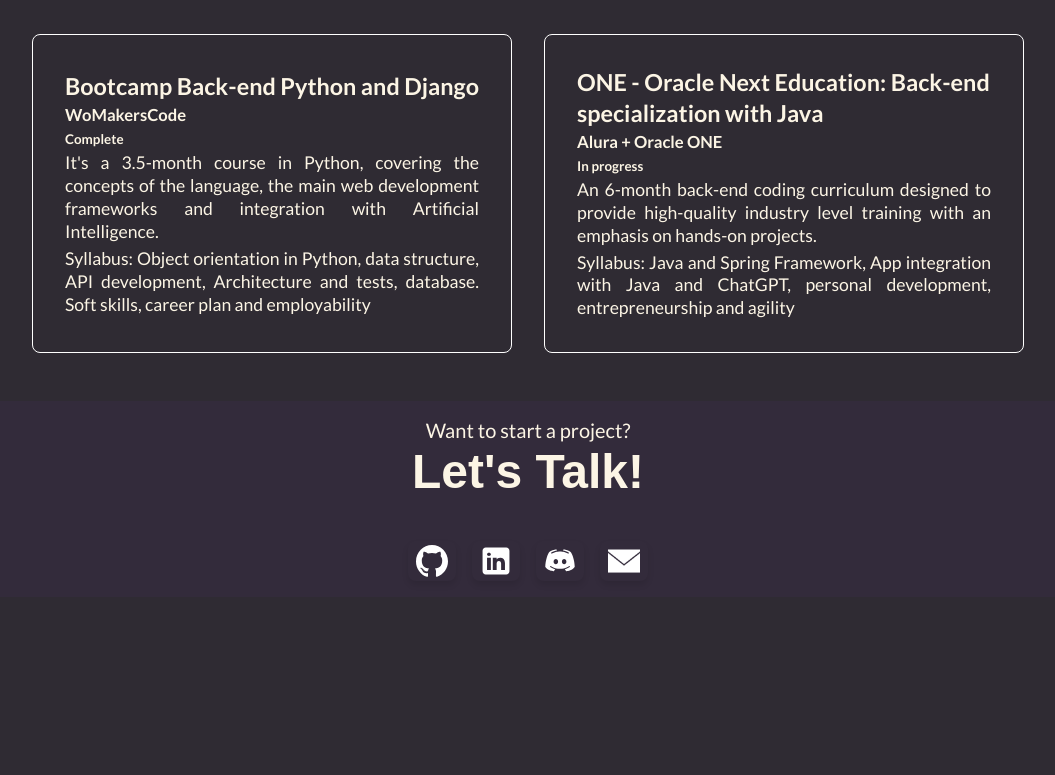
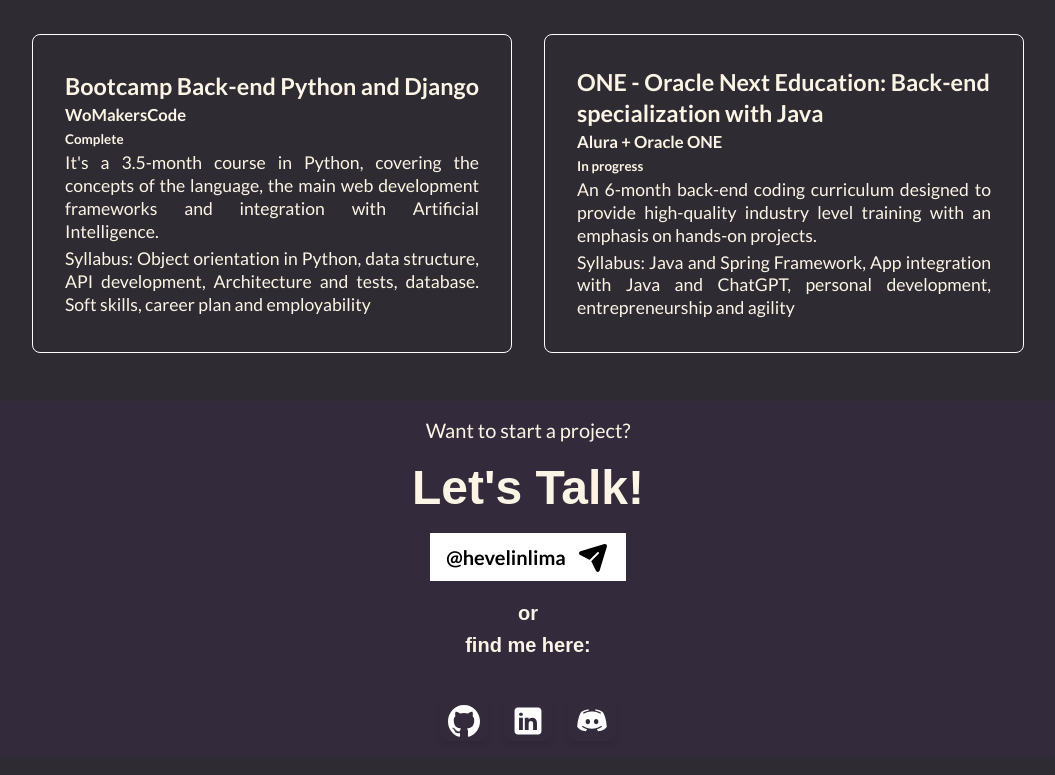
Before and after one commit to hevelinlima/portfolio, a React (Vite) app: page / in a window 1280 px wide. Shown: the part 1638-2413 px from the top of the page, without its empty margins (112-1167 px from the left). Before the commit the page ends 2259 px from the top, so only its background shows below. Built offline with nearby package versions, Linux system fonts and the light colour scheme; a web font is replaced by a local one.

Commit message:
add contacts

```diff
--- a/src/App.ts
+++ b/src/App.ts
@@ -7,10 +7,11 @@
   padding: 0.5rem 4rem;
 
   @media only screen and (max-width: 1000px) {
-    padding: 1.5rem;
-
+    padding: 1rem 0;
+    max-width: 20rem;
+    margin: 1.5rem auto;
     .header-main{
-      padding: 1.5rem;
+      padding: 1.5rem 0;
     }
   }
 `
--- a/src/components/organisms/Contacts/index.tsx
+++ b/src/components/organisms/Contacts/index.tsx
@@ -1,5 +1,5 @@
 import { useTranslation } from "react-i18next";
-import { ContactButtons, ContactsSection, HeaderContacts } from "./styles";
+import { ContactButtons, ContactsSection, EmailButton, HeaderContacts } from "./styles";
 
 export function Contacts(){
   const { t } = useTranslation("global")
@@ -8,12 +8,19 @@
       <HeaderContacts>
         <span>{t("contacts.text")}</span>
         <h2>{t("contacts.title")}</h2>
+        <EmailButton href="https://t.me/hevelinlima">
+          <p>@hevelinlima</p>
+          <img src="email.svg" alt="" />
+        </EmailButton>
+        <div className="span-text">
+          <span>{t("contacts.or")}</span>
+          <span>{t("contacts.email-me")}</span>
+        </div>
       </HeaderContacts>
       <ContactButtons>
-        <a href=""><img src="github.svg" alt="" /></a>
-        <a href=""><img src="linkedin.svg" alt="" /></a>
-        <a href=""><img src="discord.svg" alt="" /></a>
-        <a href=""><img src="email.png" alt="" /></a>
+        <a href="https://github.com/hevelinlima"><img src="github.svg" alt="" /></a>
+        <a href="https://www.linkedin.com/in/hevelin-lima/"><img src="linkedin.svg" alt="" /></a>
+        <a href="https://discord.com/users/hevelinl"><img src="discord.svg" alt="" /></a>
       </ContactButtons>
     </ContactsSection>
   )
--- a/src/components/organisms/Contacts/styles.ts
+++ b/src/components/organisms/Contacts/styles.ts
@@ -12,12 +12,17 @@
 
   margin: 1.5rem auto;
   padding: 1rem 4rem;
+  @media only screen and (max-width: 768px) {
+    padding: 1rem 0;
+  }
+
 `
 
 export const HeaderContacts = styled.header`
   display: flex;
   flex-direction: column;
   align-items: center;
+  gap: 1rem;
   span{
     ${typography.fonts.textHero};
     flex-wrap: wrap;
@@ -25,6 +30,15 @@
   h2{
     ${typography.fonts.titleNav};
     line-height: 1.2;
+  }
+  .span-text{
+    display: flex;
+    flex-direction: column;
+    align-items: center;
+    span{
+      ${typography.fonts.titleNav};
+      font-size: 1.25rem;
+    }
   }
 `
 
@@ -56,3 +70,18 @@
     box-shadow: 0 8px 12px rgba(0, 0, 0, 0.2);
   }
 `
+
+export const EmailButton = styled.a`
+  display: flex;
+  align-items: center;
+  justify-content: center;
+  gap: 0.75rem;
+  background-color: white;
+  color: black;
+  font-weight: bold;
+  padding: 0.5rem 1rem;
+  text-decoration: none;
+  img{
+    height: 2rem;
+  }
+`
--- a/src/components/organisms/Hero/styles.ts
+++ b/src/components/organisms/Hero/styles.ts
@@ -5,6 +5,7 @@
   img{
     max-height: 28rem;
     height: auto;
+    width: auto;
   }
   @media only screen and (max-width: 768px) {
    img{
--- a/src/translations/en/global.json
+++ b/src/translations/en/global.json
@@ -66,6 +66,8 @@
   },
   "contacts": {
     "title": "Let's Talk!",
-    "text": "Want to start a project?"
+    "text": "Want to start a project?",
+    "or": "or",
+    "email-me": "find me here:"
   }
 }
--- a/src/translations/pt/global.json
+++ b/src/translations/pt/global.json
@@ -66,6 +66,8 @@
   },
   "contacts": {
     "title": "Entre em contato!",
-    "text": "Interessou-se por algum tema? Estou aberta para conversar e colaborar!"
+    "text": "Interessou-se por algum tema? Estou aberta para conversar e colaborar!",
+    "or": "ou",
+    "email-me": "me encontre por aqui:"
   }
 }
```
Also changed, not shown: public/email.png, public/email.svg (added), src/styles/global.ts (line endings or trailing spaces).
